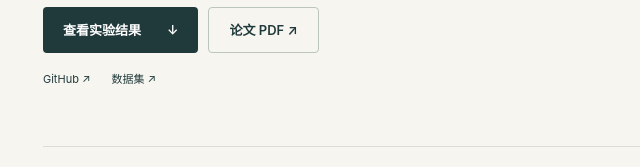
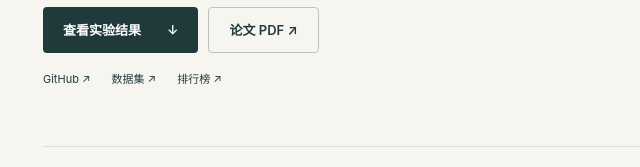
Before and after one commit to OniReimu/kbench, a plain HTML site: page docs/zh/index.html in a window 1280 px wide. Shown: the part 586-753 px from the top of the page, 5-645 px from the left. Drawn offline with Linux system fonts and the light colour scheme.

Commit message:
Link the leaderboard from the README and the project site

```diff
--- a/docs/zh/index.html
+++ b/docs/zh/index.html
@@ -29,7 +29,7 @@
 <main id="main">
 <section aria-labelledby="paper-title" class="hero wrap"><div class="hero-copy"><div class="eyebrow"><span class="dot"></span> LLM UNLEARNING · AGENTIC DEPLOYMENTS</div>
 <h1 id="paper-title"><span>K-Bench:</span> A Benchmark for LLM Unlearning in Agentic Deployments</h1><p class="hero-subtitle">面向大语言模型智能体部署的遗忘评估，覆盖多种信息存储位置和可观察通道。</p><p class="authors">Guangsheng Yu · Yanna Jiang · Qin Wang<br/>Baihe Ma · Xu Wang</p><p class="affiliations">University of Technology Sydney · CSIRO</p><div class="actions"><a class="button primary" href="#evidence">查看实验结果 <span>↓</span></a><a class="button secondary" href="../paper.pdf" rel="noopener" target="_blank">论文 PDF ↗</a></div>
-<div class="source-links"><a href="https://github.com/OniReimu/kbench" rel="noopener" target="_blank">GitHub ↗</a><a href="https://huggingface.co/datasets/kbench/kbench-assets" rel="noopener" target="_blank">数据集 ↗</a></div>
+<div class="source-links"><a href="https://github.com/OniReimu/kbench" rel="noopener" target="_blank">GitHub ↗</a><a href="https://huggingface.co/datasets/kbench/kbench-assets" rel="noopener" target="_blank">数据集 ↗</a><a href="https://huggingface.co/spaces/kbench/K-Bench-Leaderboard" rel="noopener" target="_blank">排行榜 ↗</a></div>
 </div>
 <div class="hero-visual"><div class="visual-top"><span>通道泄露率比较</span><span class="pill">实验结果</span></div>
 <h2>StaR 的通道泄露率</h2><p class="visual-desc">Llama-3.1-8B · R-struct · StaR</p><div class="mini-legend"><span><i class="before"></i>无干预</span><span><i class="after"></i>StaR</span></div>
@@ -107,6 +107,6 @@
 <h2>适用范围与局限</h2><p>结果适用于所评估的部署方式、观察者和数据。以下因素限制了结论的推广范围。</p></div>
 <div class="limits-list"><details open=""><summary>观察者能力<span>01</span></summary><p>观察者使用固定查询并读取六个可见通道，不访问权重或激活，也不根据先前输出自适应追问。更强的查询策略和跨通道信息拼接未纳入评估。</p></details><details><summary>智能体退化与评分<span>02</span></summary><p>运行失败可能降低观测到的泄露率。K-Score 惩罚相对基线增加的退化，但基线已有退化时，终末崩溃未必对应零分，因此榜单另设运行状态门槛。</p></details><details><summary>跨实体泄露<span>03</span></summary><p>检测器主要匹配被查询实体的目标值。ECO 在检索场景中的输入扰动可能返回其他实体的记录，这类披露未被按查询实体匹配的检测器完整统计。</p></details><details><summary>数据与存储配置<span>04</span></summary><p>主要语料包含 5,000 个合成实体，真实格式个人信息的验证仅覆盖出生日期。实验分别测试单一存储位置，通过 LoRA 注入参数信息，尚未覆盖原生预训练记忆、混合存储或多语言部署。</p></details><details><summary>模型与方法配置<span>05</span></summary><p>模型与存储位置未构成完整的交叉实验设计：Mistral 的上下文基线未通过可测性门槛。权重方法采用共同目标和匹配预算，绝对数值不代表各方法原论文中的最优配置。</p></details></div>
 </div></section>
-<section class="wrap section paper-section" id="paper"><div><div class="eyebrow">论文与资源</div><h2>完整论文与研究资源</h2><p>方法定义、实验结果及相关讨论。</p></div><div class="paper-actions"><a class="button primary" href="../paper.pdf" rel="noopener" target="_blank">阅读论文 PDF ↗</a><a class="button secondary" href="https://github.com/OniReimu/kbench" rel="noopener" target="_blank">代码 ↗</a><a class="button secondary" href="https://huggingface.co/datasets/kbench/kbench-assets" rel="noopener" target="_blank">数据集 ↗</a></div></section>
+<section class="wrap section paper-section" id="paper"><div><div class="eyebrow">论文与资源</div><h2>完整论文与研究资源</h2><p>方法定义、实验结果及相关讨论。</p></div><div class="paper-actions"><a class="button primary" href="../paper.pdf" rel="noopener" target="_blank">阅读论文 PDF ↗</a><a class="button secondary" href="https://github.com/OniReimu/kbench" rel="noopener" target="_blank">代码 ↗</a><a class="button secondary" href="https://huggingface.co/datasets/kbench/kbench-assets" rel="noopener" target="_blank">数据集 ↗</a><a class="button secondary" href="https://huggingface.co/spaces/kbench/K-Bench-Leaderboard" rel="noopener" target="_blank">排行榜 ↗</a></div></section>
 </main><footer class="wrap"><a class="brand-footer" href="#top">K-Bench</a><span>大语言模型智能体遗忘评估</span><a href="#top">返回顶部 ↑</a></footer><noscript><div class="noscript">交互图需要启用 JavaScript。</div>
 </noscript></body></html>
```
